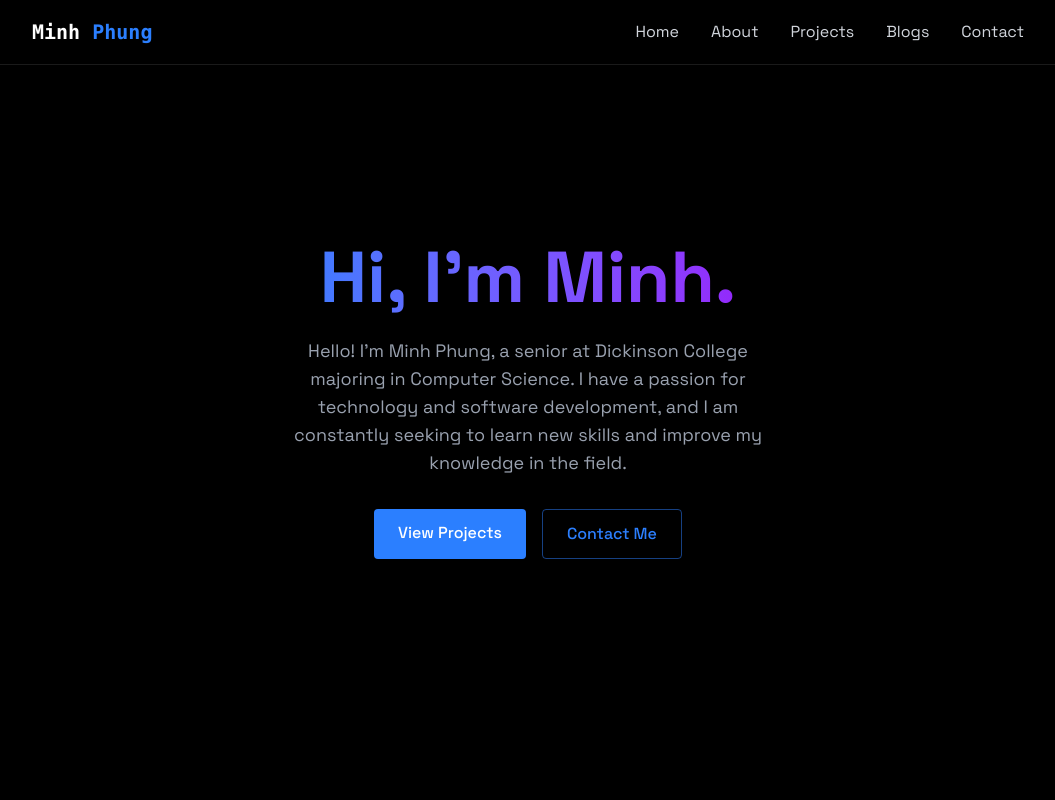
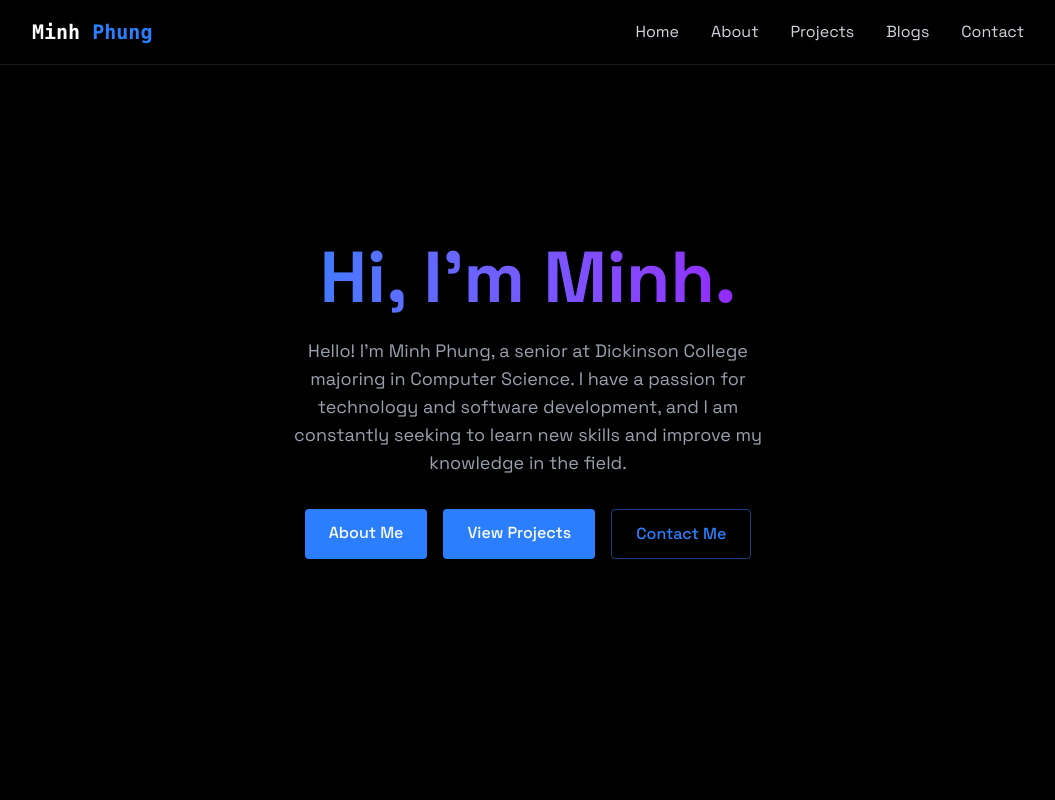
Before and after one commit to minhphung152/portfolio, a React (Vite) app: page / in a window 1280 px wide. Shown: the top 800 px of the page, without its empty margins (112-1167 px from the left). Built offline with nearby package versions, Linux system fonts and the light colour scheme.

Commit message:
Added About Me button on Home page

```diff
--- a/src/components/sections/Home.jsx
+++ b/src/components/sections/Home.jsx
@@ -22,6 +22,12 @@
                             href="#projects"
                             className="bg-blue-500 text-white py-3 px-6 rounded font-medium transition relative overflow-hidden hover:-translate-y-0.5 hover:shadow-[0_0_15px_rgba(59, 130, 246, 0.4)]"
                         >
+                            About Me
+                        </a>
+                        <a
+                            href="#about"
+                            className="bg-blue-500 text-white py-3 px-6 rounded font-medium transition relative overflow-hidden hover:-translate-y-0.5 hover:shadow-[0_0_15px_rgba(59, 130, 245, 0.4)]"
+                        >
                             View Projects
                         </a>
                         <a
```
